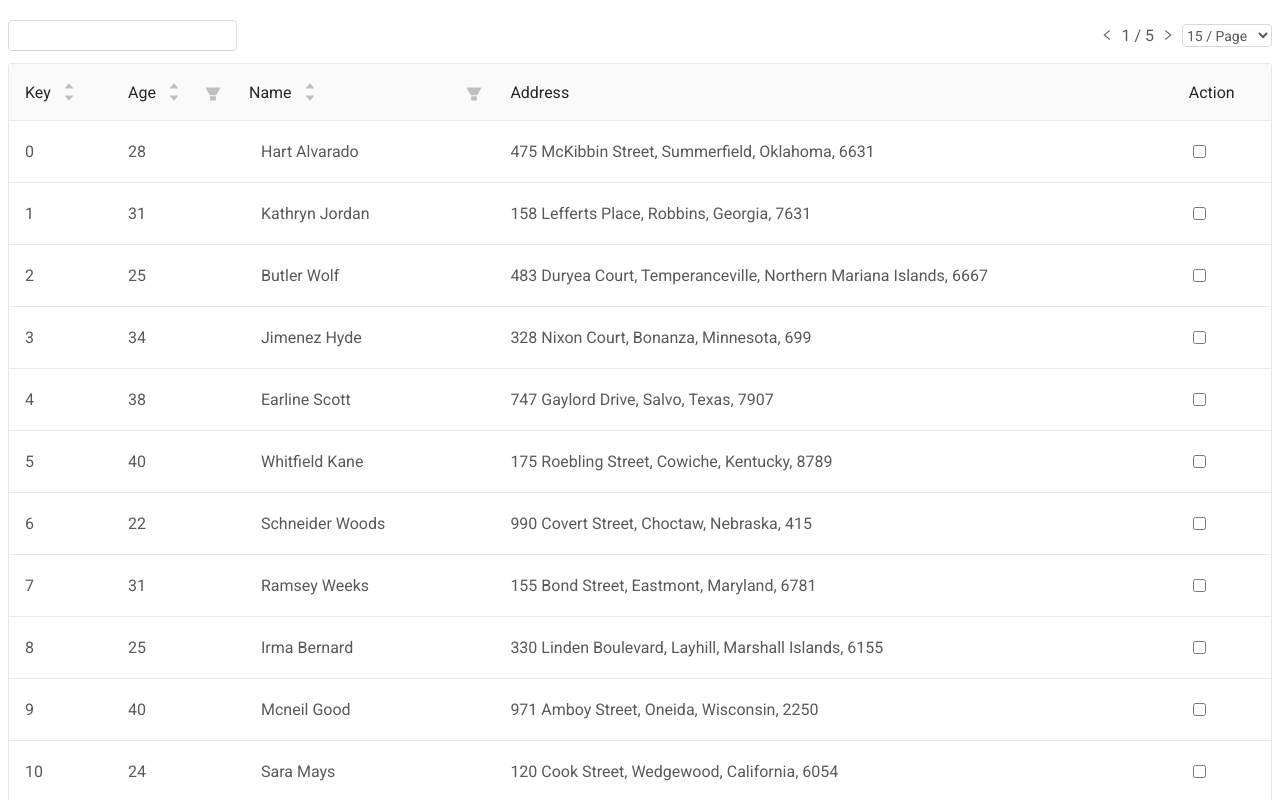
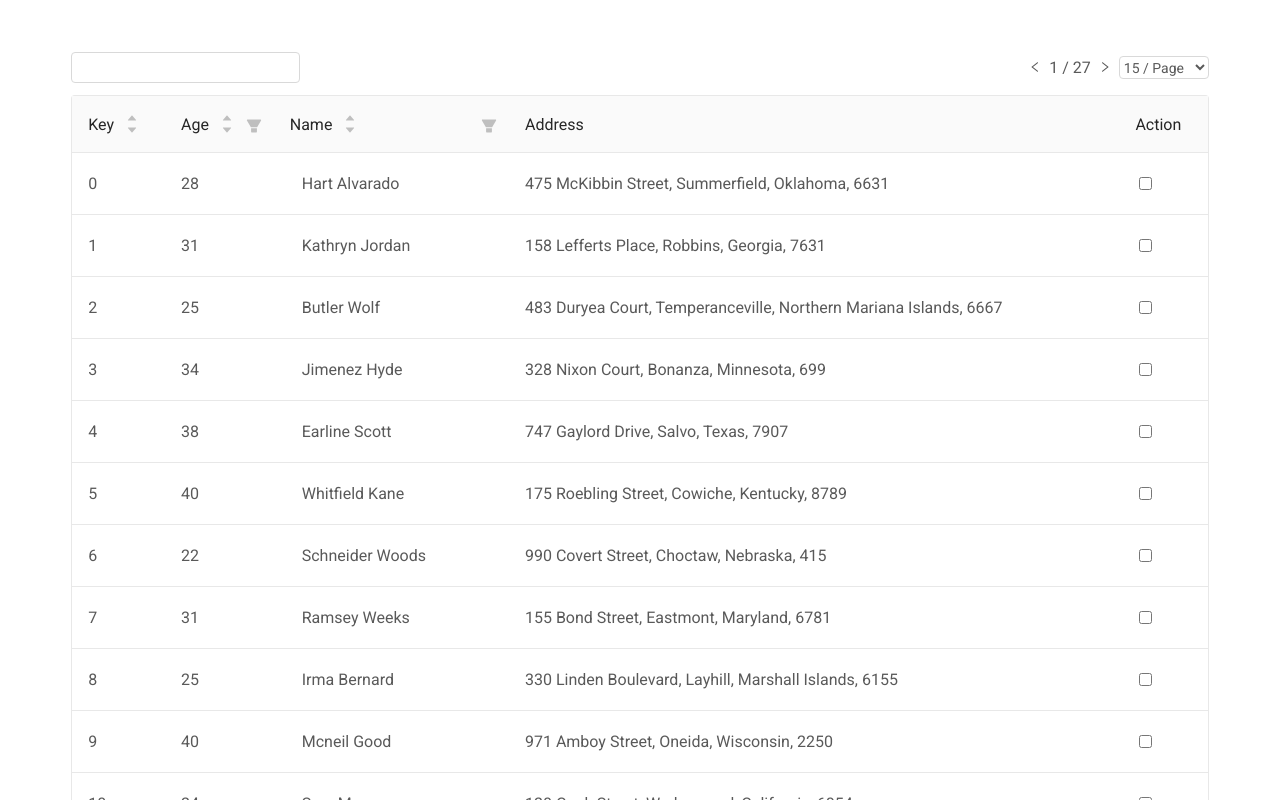
Before and after one commit to hassam7/omnius, an Angular app: page /local-data in a window 1280 px wide. Shown: the top 800 px of the page. Built offline with nearby package versions, Linux system fonts and the light colour scheme.

Commit message:
add styling

```diff
--- a/src/app/demo/demo.component.html
+++ b/src/app/demo/demo.component.html
@@ -1,5 +1,7 @@
-<omni-table #basicTable [tableData]="listOfDisplayData" [shouldShowSearch]="shouldShowSearch"
-  [shouldShowPagination]="shouldShowPagination" (searchChange)="onSearchChange($event)">
+<div class="container">
+  <omni-table #basicTable [tableData]="listOfDisplayData" [totalItems]="listOfDisplayData.length" [shouldShowSearch]="shouldShowSearch"
+    [shouldShowPagination]="shouldShowPagination" (searchChange)="onSearchChange($event)"
+    (pageChanged)="onPageChanged($event)">
     <thead>
       <tr>
         <th isSortable="true" sortKey="key" (sortChange)="onSortChange($event)">Key</th>
@@ -35,3 +37,4 @@
       </tr>
     </tbody>
   </omni-table>
+</div>
--- a/src/app/demo/demo.component.scss
+++ b/src/app/demo/demo.component.scss
@@ -1,3 +1,7 @@
+.container {
+  width: 90%;
+  margin: 40px auto;
+}
 .edit-text {
   box-sizing: border-box;
   margin: 0;
```
Lines whose indentation alone changed are shown as unchanged.
